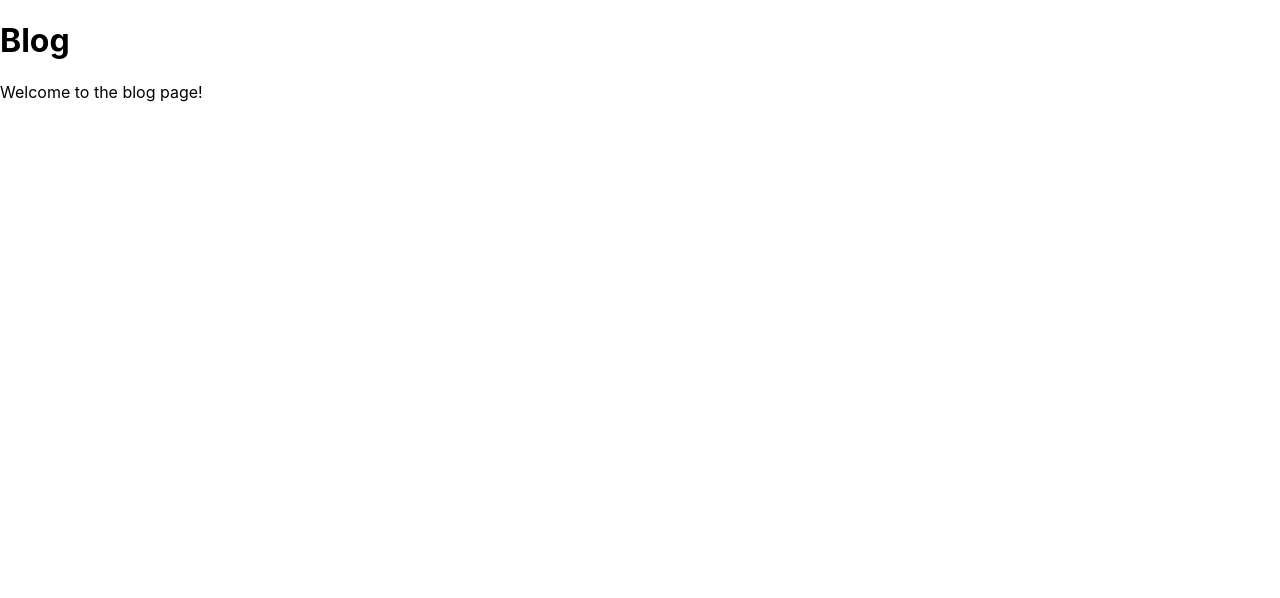
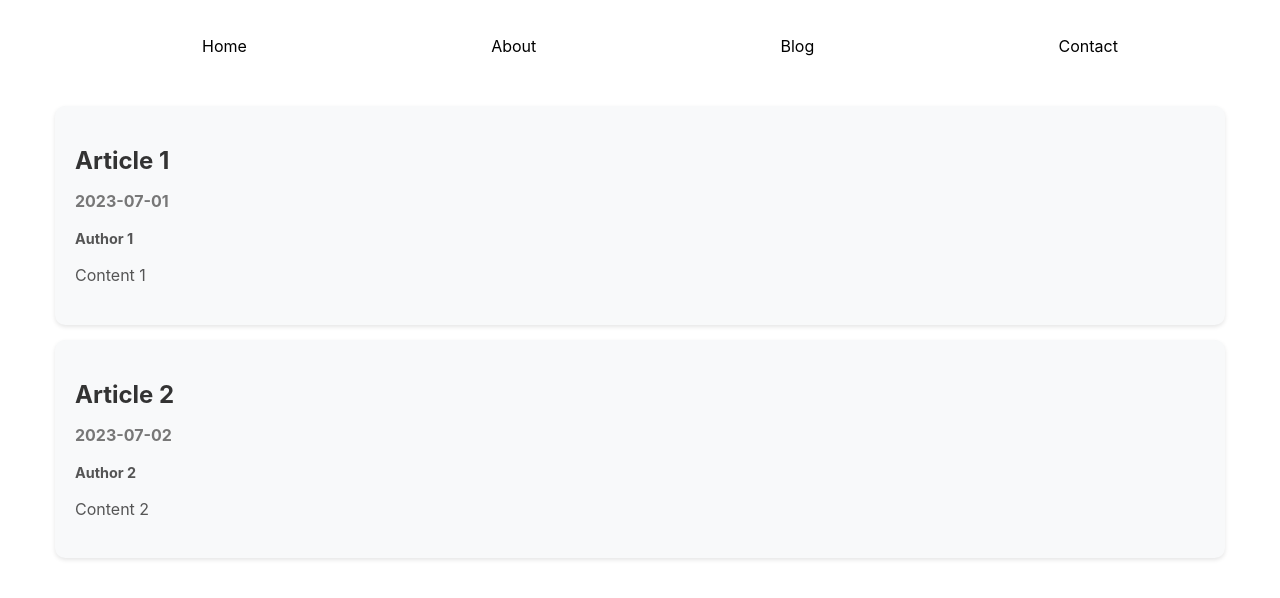
Before and after one commit to nickofca/nickofca.github.io, a React (Create React App) app: page /#/blog in a window 1280 px wide. Shown: the top 598 px of the page. Built offline with nearby package versions, Linux system fonts and the light colour scheme.

Commit message:
Completed full list of pages needed for basic profile including Home, About, Blog, and Contact. Basic navigation on an app-wide level with MVP styling included.

```diff
--- a/src/App.js
+++ b/src/App.js
@@ -1,15 +1,29 @@
 import React from 'react';
-import { HashRouter as Router, Route, Routes } from 'react-router-dom';
+import { HashRouter as Router, Route, Routes, Link } from 'react-router-dom';
 import Blog from './components/Blog';
-import Home from './components/Home'
+import Home from './components/Home';
+import About from './components/About';
+import styles from './App.module.css';  // Import the CSS module
 
 function App() {
   return (
     <Router>
-      <Routes>
-        <Route path="/" element={<Home />} />
-        <Route path="/blog" element={<Blog />} />
-      </Routes>
+      <div className={styles.container}>
+        <nav>
+          <ul className={styles.nav}>
+            <li><Link to="/">Home</Link></li>
+            <li><Link to="/about">About</Link></li>
+            <li><Link to="/blog">Blog</Link></li>
+            <li><Link to="/contact">Contact</Link></li>
+          </ul>
+        </nav>
+
+        <Routes>
+          <Route path="/" element={<Home />} />
+          <Route path="/blog" element={<Blog />} />
+          <Route path="/about" element={<About />} />
+        </Routes>
+      </div>
     </Router>
   );
 }
--- a/src/components/Home.module.css
+++ b/src/App.module.css
@@ -1,4 +1,4 @@
-/* Home.module.css */
+/* App.module.css */
 .container {
   max-width: 1200px;
   margin: 0 auto;
@@ -17,3 +17,12 @@
   padding: 20px;
   border-radius: 5px;
 }
+
+.nav a {
+  text-decoration: none;
+  color: black;
+}
+
+.nav a:hover {
+  color: gray;  /* replace with your preferred hover color */
+}
--- /dev/null
+++ b/src/components/About.js
@@ -0,0 +1,12 @@
+import React from 'react';
+
+function About() {
+  return (
+    <div>
+      <h1>About Page</h1>
+      <p>This is the About page for our blog.</p>
+    </div>
+  );
+}
+
+export default About;
--- /dev/null
+++ b/src/components/Article.css
@@ -0,0 +1,29 @@
+.article {
+    background-color: #f8f9fa;
+    margin: 15px;
+    padding: 20px;
+    border-radius: 10px;
+    box-shadow: 0px 2px 4px rgba(0, 0, 0, 0.1);
+}
+
+.article h2 {
+    margin-bottom: 0.5em;
+    color: #333;
+}
+
+.article h3 {
+    margin-bottom: 0.5em;
+    color: #777;
+    font-size: 1em;
+}
+
+.article h4 {
+    margin-bottom: 1em;
+    color: #555;
+    font-size: 0.9em;
+}
+
+.article p {
+    color: #555;
+    line-height: 1.6;
+}
--- /dev/null
+++ b/src/components/Article.js
@@ -0,0 +1,17 @@
+import React from 'react';
+import './Article.css';  // Import the CSS file
+
+class Article extends React.Component {
+  render() {
+    return (
+      <div className="article">
+        <h2>{this.props.data.title}</h2>
+        <h3>{this.props.data.date}</h3>
+        <h4>{this.props.data.author}</h4>
+        <p>{this.props.data.content}</p>
+      </div>
+    );
+  }
+}
+
+export default Article;
--- a/src/components/Blog.js
+++ b/src/components/Blog.js
@@ -1,13 +1,29 @@
-// src/components/Blog.js
 import React from 'react';
+import Article from './Article';
 
-function Blog() {
-  return (
-    <div>
-      <h1>Blog</h1>
-      <p>Welcome to the blog page!</p>
-    </div>
-  );
+class Blog extends React.Component {
+  constructor(props) {
+    super(props);
+    this.state = {
+      articles: [
+        // This data could also come from an API or a database
+          // TODO: Implement a database to store articles
+        { title: 'Article 1', date: '2023-07-01', author: 'Author 1', content: 'Content 1' },
+        { title: 'Article 2', date: '2023-07-02', author: 'Author 2', content: 'Content 2' },
+        // Add as many articles as you want here
+      ]
+    };
+  }
+
+  render() {
+    return (
+      <div>
+        {this.state.articles.map((article, index) =>
+          <Article key={index} data={article} />
+        )}
+      </div>
+    );
+  }
 }
 
 export default Blog;
--- a/src/components/Home.js
+++ b/src/components/Home.js
@@ -1,20 +1,11 @@
 // Home.js
 import React from 'react';
 import { Link } from 'react-router-dom';
-import styles from './Home.module.css';
+import styles from '../App.module.css';
 
 const Home = () => {
   return (
     <div className={styles.container}>
-      <nav>
-        <ul className={styles.nav}>
-          <li><Link to="/">Home</Link></li>
-          <li><Link to="/about">About</Link></li>
-          <li><Link to="/blog">Blog</Link></li>
-          <li><Link to="/contact">Contact</Link></li>
-        </ul>
-      </nav>
-
       <div className={styles.highlight}>
         <h1>Welcome to My Homepage</h1>
         <p>This is the highlight of my homepage. More content to come soon!</p>
```
